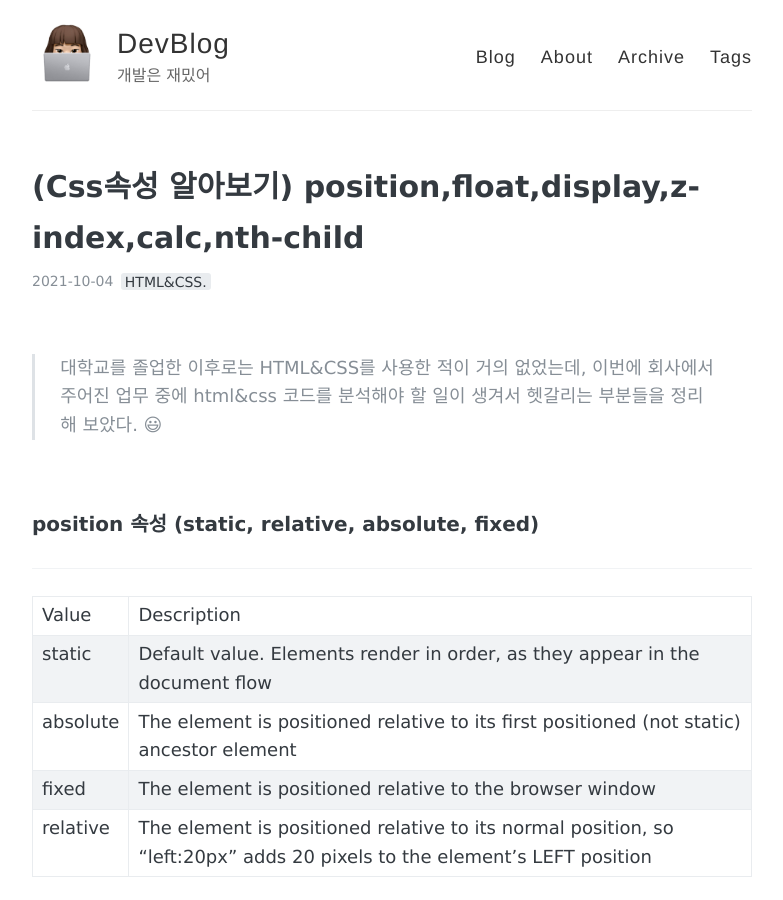
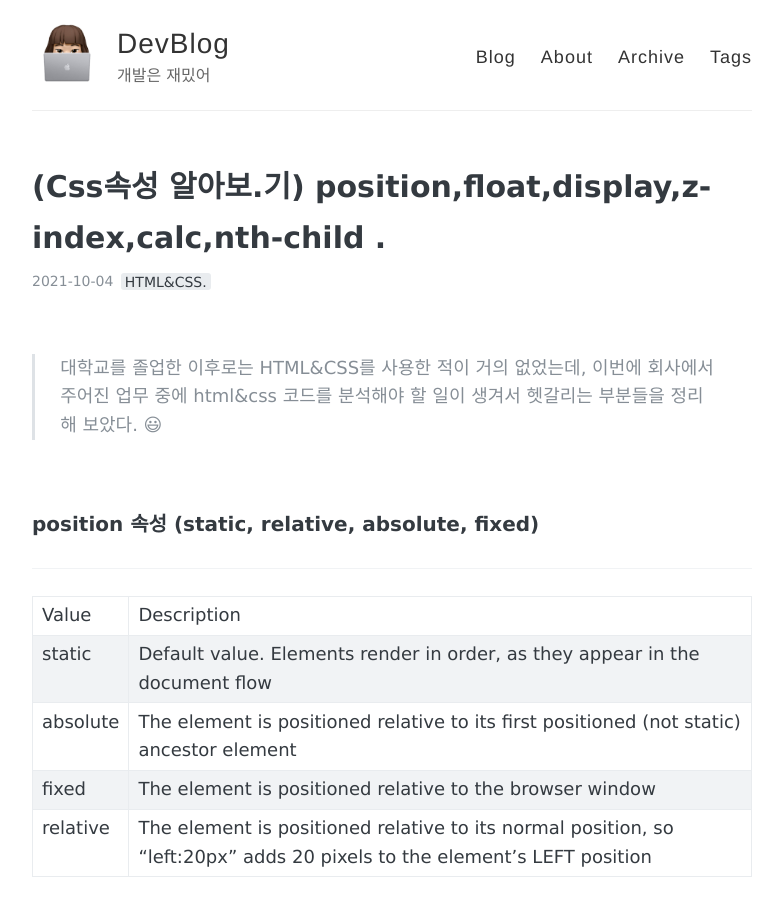
Before and after one commit to dadaJJung/blog, a Jekyll site: the page built from _posts/2021-10-04-Css01.md, in a window 1280 px wide and 900 px high. Shown: the whole window, without its empty margins (248-1031 px from the left). Built offline with Jekyll 4.4.1, drawn with Linux system fonts in a browser that asks for light colours; comment, search, counter and statistics services are not loaded.

```diff
--- a/_posts/2021-10-04-Css01.md
+++ b/_posts/2021-10-04-Css01.md
@@ -1,6 +1,6 @@
 ---
 layout: post
-title: (Css속성 알아보기) position,float,display,z-index,calc,nth-child
+title: (Css속성 알아보.기) position,float,display,z-index,calc,nth-child .
 tags:
   - HTML&CSS.
 ---
```
